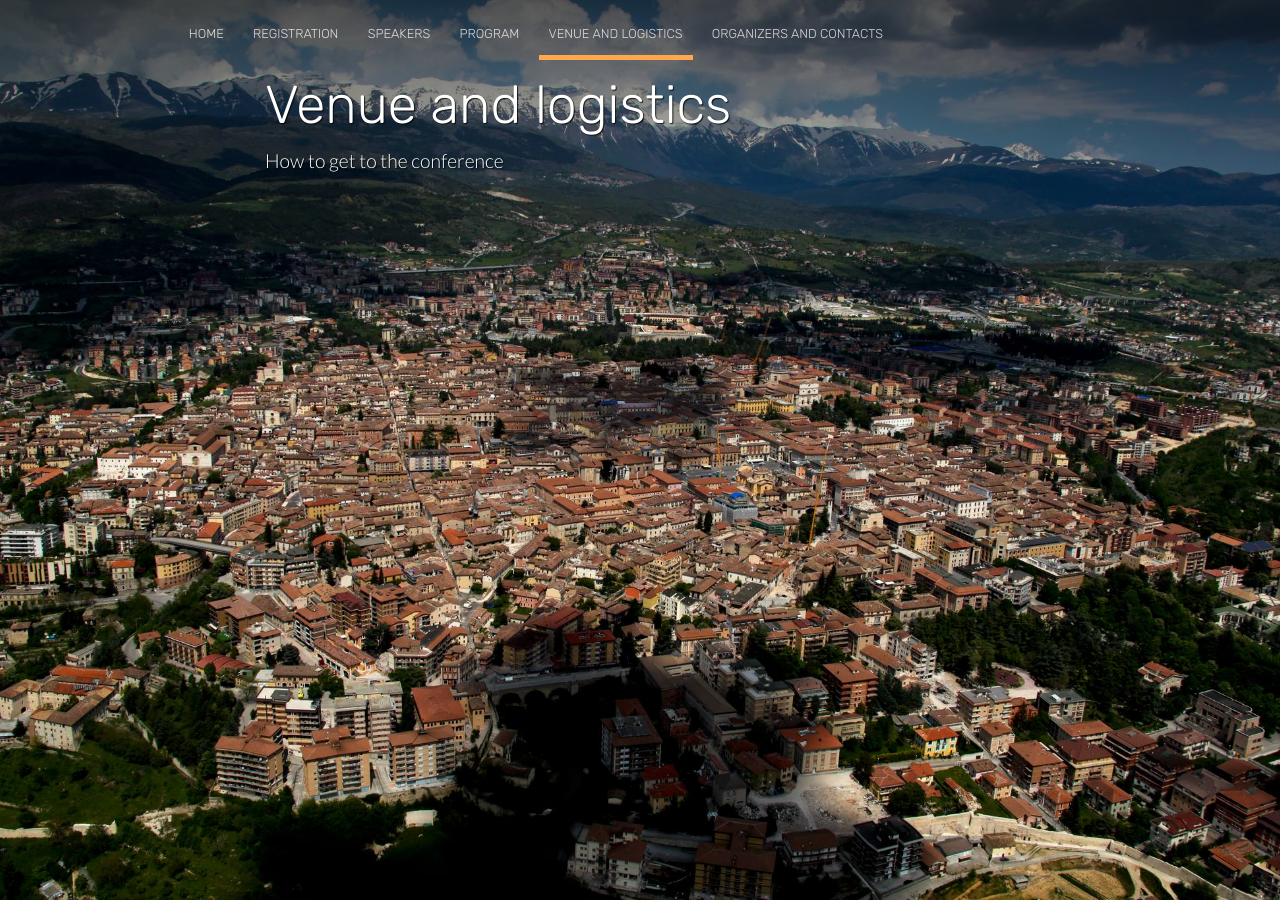
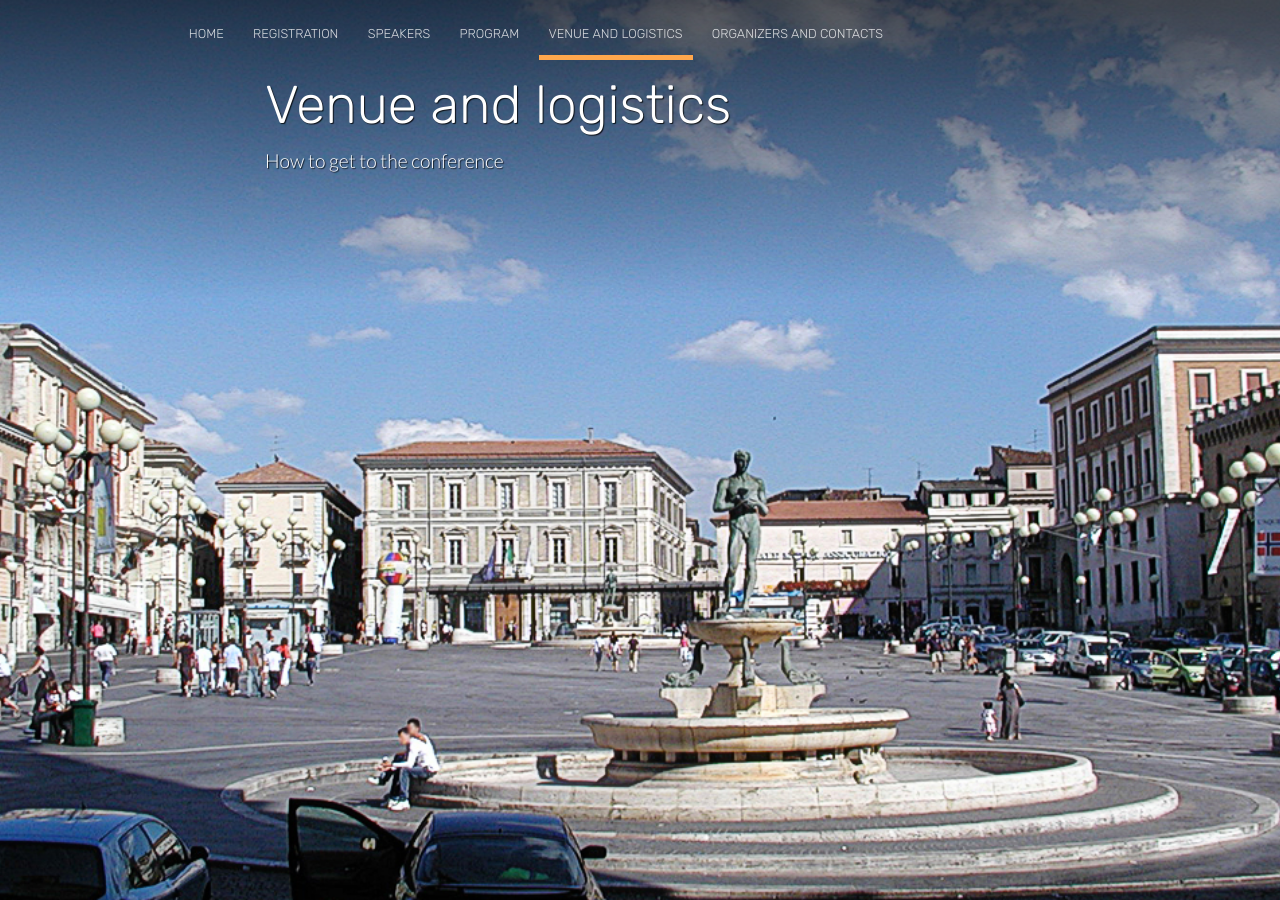
Before and after one commit to liphlab/SMEEB2024, a Jekyll site: the page built from venue.html, in a window 1280 px wide and 900 px high. Built offline with Jekyll 4.4.1, drawn with Linux system fonts in a browser that asks for light colours; nearby versions of some CDN libraries.

Commit message:
new attempt

```diff
--- a/_sass/layout.scss
+++ b/_sass/layout.scss
@@ -114,9 +114,9 @@ header {
 }
 
 .bold-large-text {
-    font-weight: bold;
+    font-weight: 900;
     font-size: 16pt; /* You can adjust the size as needed */
-	background-color: #296570;
+	// background-color: #296570;
 }
 
 
--- a/venue.html
+++ b/venue.html
@@ -1,7 +1,7 @@
 ---
 title: Venue and logistics
 description: How to get to the conference.
-image: /new_imgs/lq4.jpg
+image: /new_imgs/lq3.jpg
 ---
 
 <section class="hero" style="background-image: url({% include relative-src.html src=page.image %})">
@@ -57,7 +57,7 @@ image: /new_imgs/lq4.jpg
 
 	</div>
 	<div class="image">
-		<img class="editable" src="new_imgs/laquila1647.jpg"  />
+		<img class="editable" src="/new_imgs/laquila1647.jpg"  />
 	 </div>
 	</div>
 </section>
```
